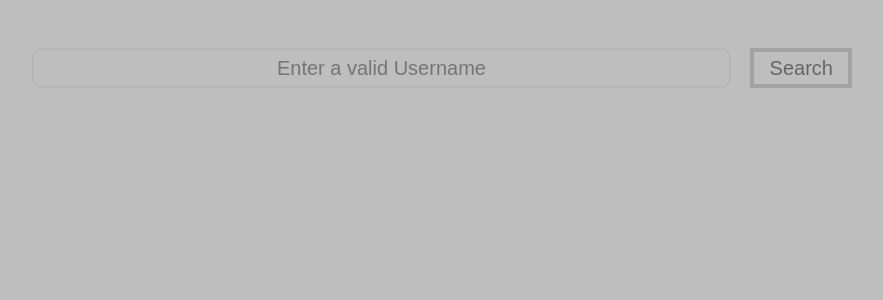
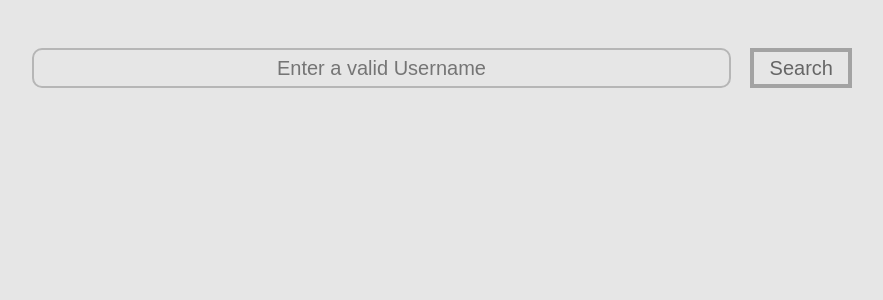
Before and after one commit to Nabil71-dev/Post_generator_-dev.to_Api-, a React (Create React App) app: page / in a window 1280 px wide. Shown: the top 300 px of the page, without its empty margins (192-1075 px from the left). Built offline with nearby package versions, Linux system fonts and the light colour scheme.

Commit message:
Update index.css

```diff
--- a/public/index.css
+++ b/public/index.css
@@ -2,6 +2,5 @@
     margin:0px;
     padding:0px;
     box-sizing: border-box;
-    background-color: rgb(190, 190, 190);
-    font-family: Arial, Helvetica, sans-serif;
+    background-color: rgb(230, 230, 230);
 }
```
